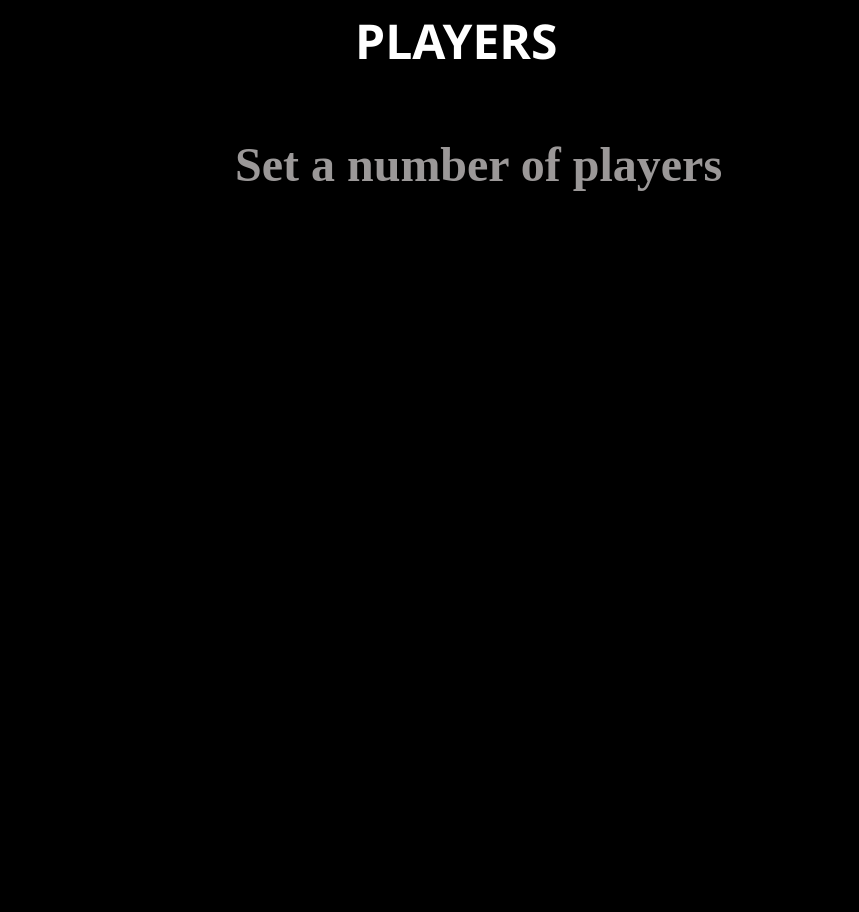
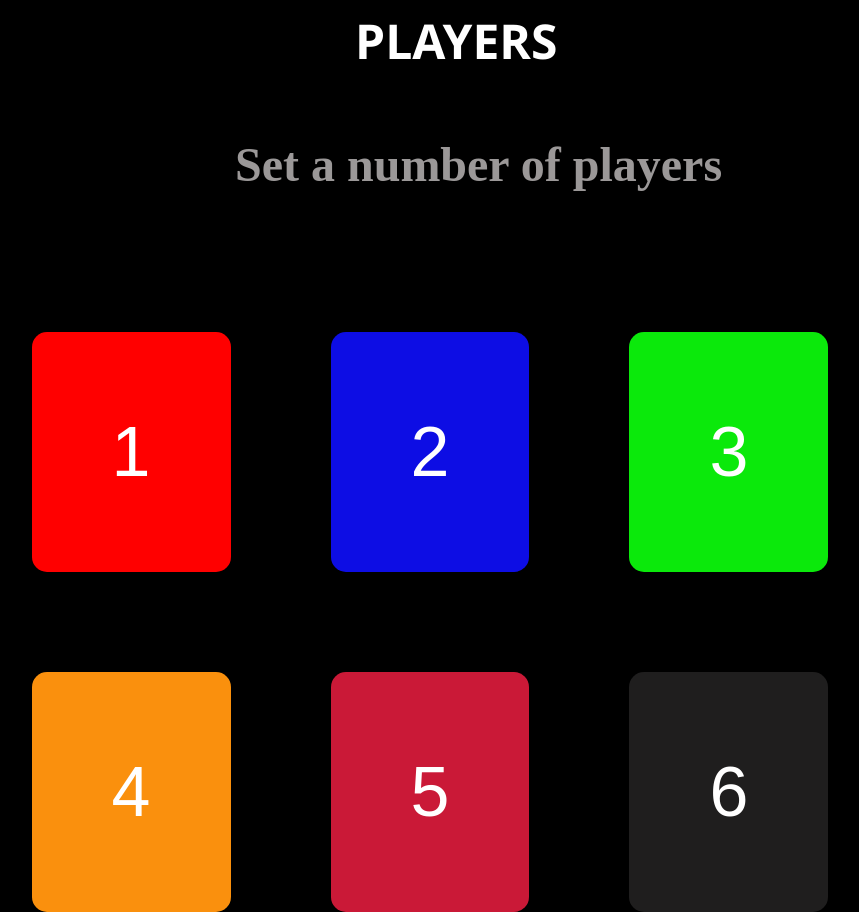
Before and after one commit to Jesutofolami/KRATOS-GAME, a plain HTML site: page index.html in a window 1280 px wide. Shown: the part 1996-2908 px from the top of the page, without its empty margins (245-1104 px from the left). Before the commit the page ends 2296 px from the top, so only its background shows below. Drawn offline with Linux system fonts and the light colour scheme.

Commit message:
commit message

```diff
--- a/css/style.css
+++ b/css/style.css
@@ -161,7 +161,7 @@
     margin-left: 12.5em;
 }
 .-players{
-    color: rgb(155, 152, 152);;
+    color: rgb(155, 152, 152);
     font-size: 3em;
     font-weight: 700;
     margin-top: 0.2em;
@@ -170,6 +170,46 @@
     justify-content: center;
     justify-items: center;
 }
-.players-container-flex{
-
+.players-card{
+    display: grid;
+    color: white;
+    grid-template-columns: auto auto auto ;
+    gap: 100px;
+    text-align: center;
+    margin-top: 2em;
+    font-size: 70px;
+    justify-items: center;
+    justify-content: center;
+    margin-left: 1em;
+    font-family: "futura_1tbold", sans-serif;
 }
+.card-1{
+    background-color: red;
+    padding: 80px 80px 80px 80px ;
+    border-radius: 15px;
+}
+.card-2{
+    background-color: rgb(13, 13, 228);
+    padding: 80px 80px 80px 80px ;
+    border-radius: 15px;
+}
+.card-3{
+    background-color: rgb(11, 233, 11);
+    padding: 80px 80px 80px 80px ;
+    border-radius: 15px;
+}
+.card-4{
+    background-color: rgb(250, 144, 13);
+    padding: 80px 80px 80px 80px ;
+    border-radius: 15px;
+}
+.card-5{
+    background-color: rgb(202, 25, 55);
+    padding: 80px 80px 80px 80px ;
+    border-radius: 15px;
+}
+.card-6{
+    background-color: rgb(31, 30, 30);
+    padding: 80px 80px 80px 80px ;
+    border-radius: 15px;
+}
--- a/index.html
+++ b/index.html
@@ -40,7 +40,7 @@
         <div class="-players">
             Set a number of players
         </div>
-        <div class="players-container-flex">
+        <div class="players-card",>
             <div class="card-1">
                 1
             </div>
```
